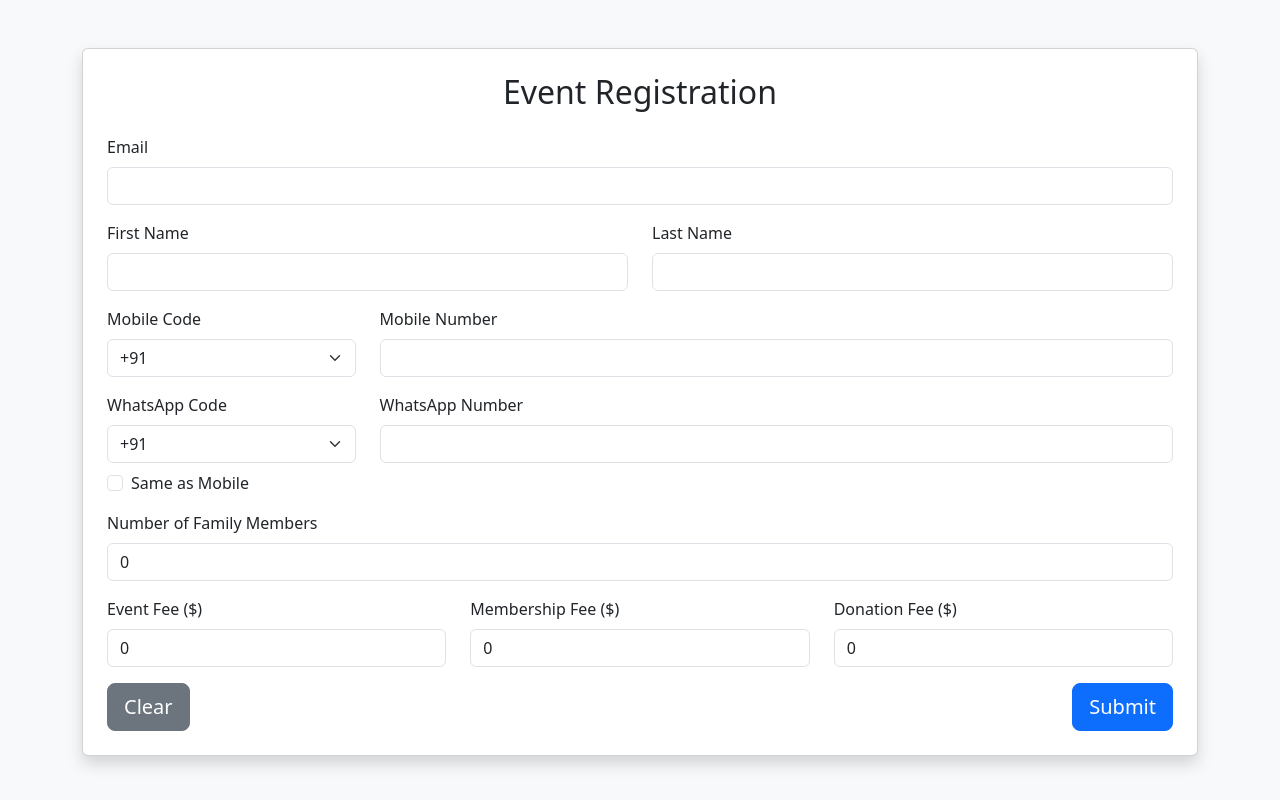
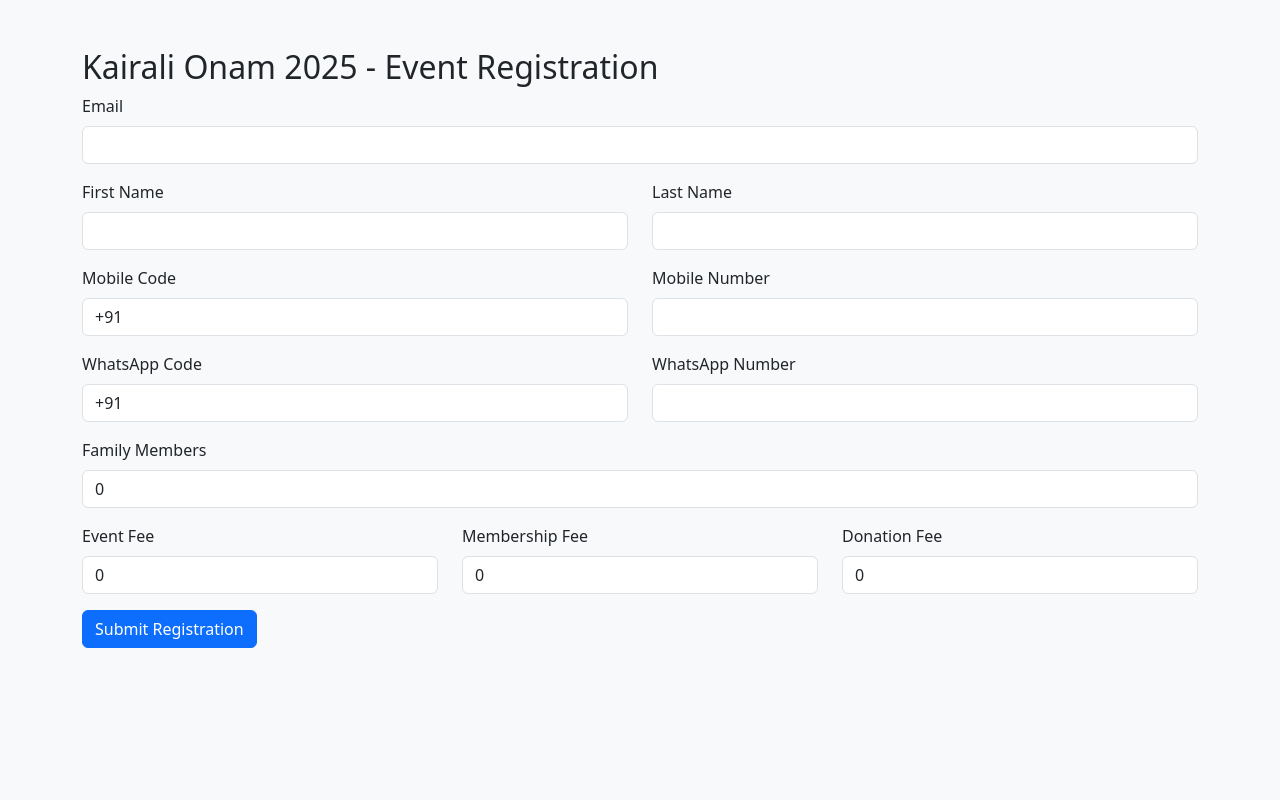
Before and after one commit to cbjsankar/flask-form-app, a Flask app: page / in a window 1280 px wide. Run offline with Flask 3, Linux system fonts and the light colour scheme; data that the repository does not hold is empty; parts of the project's set-up code (start-up, migrations or seed data) failed here and were passed over.

Commit message:
Update form.html

```diff
--- a/templates/form.html
+++ b/templates/form.html
@@ -1,199 +1,117 @@
 <!DOCTYPE html>
-<html>
+<html lang="en">
 <head>
-    <title>Event Registration Form</title>
+    <meta charset="UTF-8">
+    <title>Kairali Onam 2025 Registration</title>
     <link href="https://cdn.jsdelivr.net/npm/bootstrap@5.3.0/dist/css/bootstrap.min.css" rel="stylesheet">
     <script>
-        let allEmails = [];
-
-        window.onload = async function() {
-            try {
+        async function fetchEmails() {
             const response = await fetch("/get_emails");
-                allEmails = await response.json();
-            } catch (err) {
-                console.error("Error fetching emails:", err);
-            }
-        }
-
-        function handleEmailInput(input) {
-            const email = input.value.trim().toLowerCase();
-            showEmailSuggestions(email);
-            fetchUserData();
-        }
-
-        function showEmailSuggestions(query) {
-            const datalist = document.getElementById("emailSuggestions");
+            const emails = await response.json();
+            const datalist = document.getElementById("emails");
             datalist.innerHTML = "";
-            if (!query) return;
-
-            const filtered = allEmails
-                .map(e => e.trim().toLowerCase())
-                .filter(e => e.startsWith(query))
-                .slice(0, 5);
-
-            filtered.forEach(email => {
+            emails.forEach(email => {
                 const option = document.createElement("option");
                 option.value = email;
                 datalist.appendChild(option);
             });
         }
 
-        async function fetchUserData() {
-            const emailField = document.querySelector("input[name='email']");
-            const mobileCodeField = document.querySelector("select[name='mobile_code']");
-            const mobileNumberField = document.querySelector("input[name='mobile_number']");
+        async function fetchUser() {
+            const email = document.getElementById("email").value;
+            if (!email) return;
 
-            const email = emailField.value.trim().toLowerCase();
-            const mobile = mobileCodeField.value + mobileNumberField.value.trim();
-
-            if (!email && mobileNumberField.value.trim() === "") return;
-
-            let query = email ? `email=${encodeURIComponent(email)}` : `mobile=${encodeURIComponent(mobile)}`;
-            try {
-                const response = await fetch(`/get_user?${query}`);
+            const response = await fetch(`/get_user?email=${email}`);
             const user = await response.json();
 
-                if (user && Object.keys(user).length > 0) {
-                    document.querySelector("input[name='first_name']").value = user[1] || "";
-                    document.querySelector("input[name='last_name']").value = user[2] || "";
-                    document.querySelector("select[name='mobile_code']").value = user[3] || "+91";
-                    document.querySelector("input[name='mobile_number']").value = user[4] || "";
-                    document.querySelector("select[name='whatsapp_code']").value = user[5] || user[3] || "+91";
-                    document.querySelector("input[name='whatsapp_number']").value = user[6] || user[4] || "";
-                    document.querySelector("input[name='family_members']").value = user[7] || "0";
-                    document.querySelector("input[name='event_fee']").value = user[8] || "0";
-                    document.querySelector("input[name='membership_fee']").value = user[9] || "0";
-                    document.querySelector("input[name='donation_fee']").value = user[10] || "0";
-
-                    copyMobileToWhatsApp();
-                }
-            } catch (error) {
-                console.error("Error fetching user:", error);
+            if (user && Object.keys(user).length) {
+                document.getElementById("first_name").value = user.first_name || "";
+                document.getElementById("last_name").value = user.last_name || "";
+                document.getElementById("mobile_code").value = user.mobile_code || "+91";
+                document.getElementById("mobile_number").value = user.mobile_number || "";
+                document.getElementById("whatsapp_code").value = user.whatsapp_code || "+91";
+                document.getElementById("whatsapp_number").value = user.whatsapp_number || "";
+                document.getElementById("family_members").value = user.family_members || "0";
+                document.getElementById("event_fee").value = user.event_fee || "0";
+                document.getElementById("membership_fee").value = user.membership_fee || "0";
+                document.getElementById("donation_fee").value = user.donation_fee || "0";
             }
         }
 
-        function copyMobileToWhatsApp() {
-            const sameAsMobile = document.getElementById("sameAsMobile");
-            const mobileCode = document.querySelector("select[name='mobile_code']");
-            const mobileNumber = document.querySelector("input[name='mobile_number']");
-            const whatsappCode = document.querySelector("select[name='whatsapp_code']");
-            const whatsappNumber = document.querySelector("input[name='whatsapp_number']");
-
-            if (sameAsMobile.checked) {
-                whatsappCode.value = mobileCode.value;
-                whatsappNumber.value = mobileNumber.value;
-            }
-        }
+        window.onload = fetchEmails;
     </script>
 </head>
 <body class="bg-light">
 <div class="container mt-5">
-    <div class="card shadow p-4">
-        <h2 class="mb-4 text-center">Event Registration</h2>
+    <h2>Kairali Onam 2025 - Event Registration</h2>
 
     {% if message %}
         <div class="alert alert-success">{{ message }}</div>
     {% endif %}
 
-        <form method="POST" action="/submit" autocomplete="off">
-            <!-- Email -->
+    <form action="/submit" method="post">
         <div class="mb-3">
-                <label class="form-label">Email</label>
-                <input list="emailSuggestions" type="email" class="form-control" name="email"
-                       value="{{ user.email|default('') }}"
-                       autocomplete="off"
-                       oninput="handleEmailInput(this)"
-                       onblur="fetchUserData()" required>
-                <datalist id="emailSuggestions"></datalist>
+            <label for="email" class="form-label">Email</label>
+            <input list="emails" type="email" class="form-control" id="email" name="email"
+                   value="{{ user.email }}" onchange="fetchUser()" required>
+            <datalist id="emails"></datalist>
         </div>
 
-            <!-- Name -->
-            <div class="row mb-3">
-                <div class="col">
-                    <label class="form-label">First Name</label>
-                    <input type="text" class="form-control" name="first_name" autocomplete="off"
-                           value="{{ user.first_name|default('') }}">
+        <div class="row">
+            <div class="col mb-3">
+                <label for="first_name" class="form-label">First Name</label>
+                <input type="text" class="form-control" id="first_name" name="first_name" value="{{ user.first_name }}" required>
             </div>
-                <div class="col">
-                    <label class="form-label">Last Name</label>
-                    <input type="text" class="form-control" name="last_name" autocomplete="off"
-                           value="{{ user.last_name|default('') }}">
+            <div class="col mb-3">
+                <label for="last_name" class="form-label">Last Name</label>
+                <input type="text" class="form-control" id="last_name" name="last_name" value="{{ user.last_name }}" required>
             </div>
         </div>
 
-            <!-- Mobile -->
-            <div class="row mb-3">
-                <div class="col-3">
-                    <label class="form-label">Mobile Code</label>
-                    <select class="form-select" name="mobile_code" onchange="copyMobileToWhatsApp()" onblur="fetchUserData()">
-                        <option value="+91" {% if user.mobile_code|default('+91') == '+91' %}selected{% endif %}>+91</option>
-                        <option value="+1" {% if user.mobile_code|default('+91') == '+1' %}selected{% endif %}>+1</option>
-                    </select>
+        <div class="row">
+            <div class="col mb-3">
+                <label for="mobile_code" class="form-label">Mobile Code</label>
+                <input type="text" class="form-control" id="mobile_code" name="mobile_code" value="{{ user.mobile_code }}" required>
             </div>
-                <div class="col-9">
-                    <label class="form-label">Mobile Number</label>
-                    <input type="text" class="form-control" name="mobile_number" maxlength="10" autocomplete="off"
-                           value="{{ user.mobile_number|default('') }}"
-                           oninput="copyMobileToWhatsApp()" onblur="fetchUserData()">
+            <div class="col mb-3">
+                <label for="mobile_number" class="form-label">Mobile Number</label>
+                <input type="text" class="form-control" id="mobile_number" name="mobile_number" value="{{ user.mobile_number }}" required>
             </div>
         </div>
 
-            <!-- WhatsApp -->
-            <div class="row mb-2">
-                <div class="col-3">
-                    <label class="form-label">WhatsApp Code</label>
-                    <select class="form-select" name="whatsapp_code">
-                        <option value="+91" {% if user.whatsapp_code|default(user.mobile_code|default('+91')) == '+91' %}selected{% endif %}>+91</option>
-                        <option value="+1" {% if user.whatsapp_code|default(user.mobile_code|default('+91')) == '+1' %}selected{% endif %}>+1</option>
-                    </select>
+        <div class="row">
+            <div class="col mb-3">
+                <label for="whatsapp_code" class="form-label">WhatsApp Code</label>
+                <input type="text" class="form-control" id="whatsapp_code" name="whatsapp_code" value="{{ user.whatsapp_code }}" required>
             </div>
-                <div class="col-9">
-                    <label class="form-label">WhatsApp Number</label>
-                    <input type="text" class="form-control" name="whatsapp_number" maxlength="10" autocomplete="off"
-                           value="{{ user.whatsapp_number|default(user.mobile_number|default('')) }}">
+            <div class="col mb-3">
+                <label for="whatsapp_number" class="form-label">WhatsApp Number</label>
+                <input type="text" class="form-control" id="whatsapp_number" name="whatsapp_number" value="{{ user.whatsapp_number }}" required>
             </div>
         </div>
 
-            <!-- Checkbox -->
-            <div class="form-check mb-3">
-                <input type="checkbox" class="form-check-input" id="sameAsMobile" onclick="copyMobileToWhatsApp()">
-                <label class="form-check-label" for="sameAsMobile">Same as Mobile</label>
+        <div class="mb-3">
+            <label for="family_members" class="form-label">Family Members</label>
+            <input type="number" class="form-control" id="family_members" name="family_members" value="{{ user.family_members }}">
         </div>
 
-            <!-- Family Members -->
-            <div class="mb-3">
-                <label class="form-label">Number of Family Members</label>
-                <input type="number" class="form-control" name="family_members" autocomplete="off"
-                       value="{{ user.family_members|default('0') }}">
+        <div class="row">
+            <div class="col mb-3">
+                <label for="event_fee" class="form-label">Event Fee</label>
+                <input type="number" class="form-control" id="event_fee" name="event_fee" value="{{ user.event_fee }}">
             </div>
-
-            <!-- Fees -->
-            <div class="row mb-3">
-                <div class="col">
-                    <label class="form-label">Event Fee ($)</label>
-                    <input type="number" class="form-control" name="event_fee" autocomplete="off"
-                           value="{{ user.event_fee|default('0') }}">
+            <div class="col mb-3">
+                <label for="membership_fee" class="form-label">Membership Fee</label>
+                <input type="number" class="form-control" id="membership_fee" name="membership_fee" value="{{ user.membership_fee }}">
             </div>
-                <div class="col">
-                    <label class="form-label">Membership Fee ($)</label>
-                    <input type="number" class="form-control" name="membership_fee" autocomplete="off"
-                           value="{{ user.membership_fee|default('0') }}">
-                </div>
-                <div class="col">
-                    <label class="form-label">Donation Fee ($)</label>
-                    <input type="number" class="form-control" name="donation_fee" autocomplete="off"
-                           value="{{ user.donation_fee|default('0') }}">
+            <div class="col mb-3">
+                <label for="donation_fee" class="form-label">Donation Fee</label>
+                <input type="number" class="form-control" id="donation_fee" name="donation_fee" value="{{ user.donation_fee }}">
             </div>
         </div>
 
-            <!-- Buttons -->
-            <div class="d-flex justify-content-between">
-                <button type="reset" class="btn btn-secondary btn-lg"
-                        onclick="document.querySelector('.alert')?.remove()">Clear</button>
-                <button type="submit" class="btn btn-primary btn-lg">Submit</button>
-            </div>
+        <button type="submit" class="btn btn-primary">Submit Registration</button>
     </form>
-    </div>
 </div>
 </body>
 </html>
```
Lines whose indentation alone changed are shown as unchanged.
